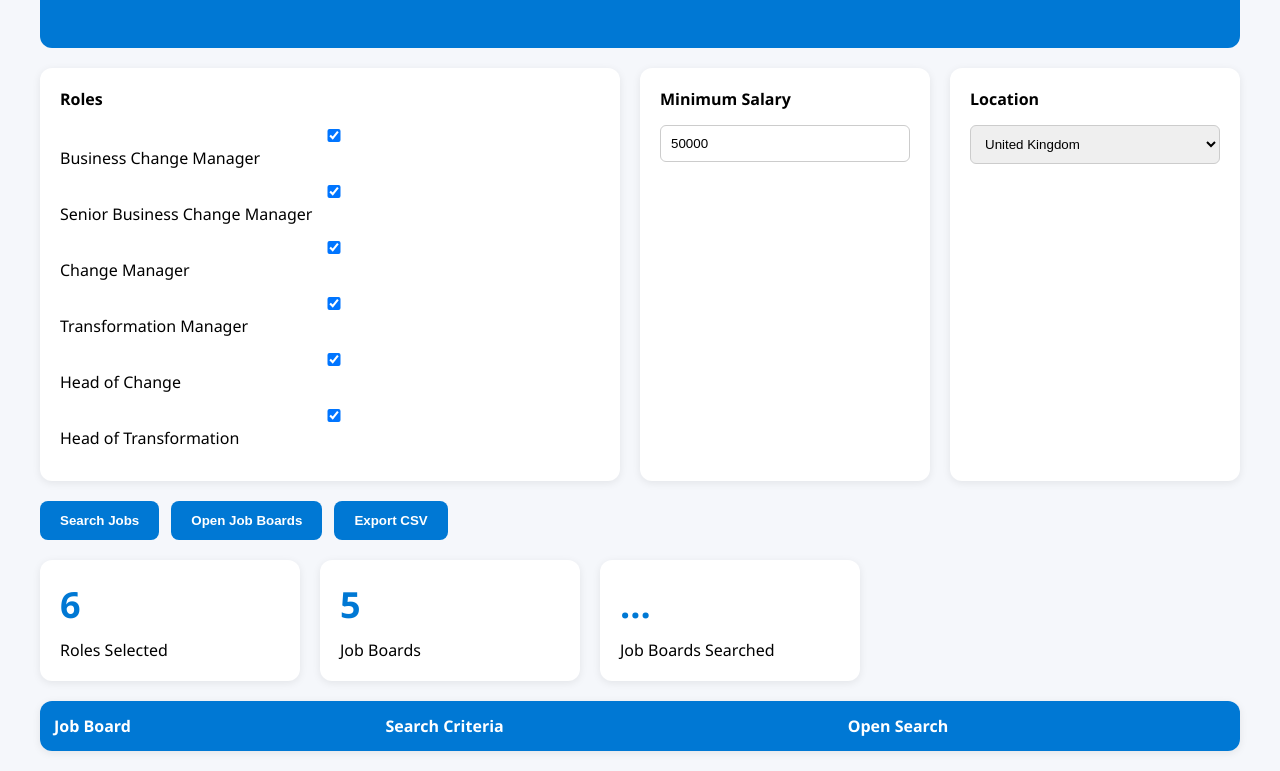
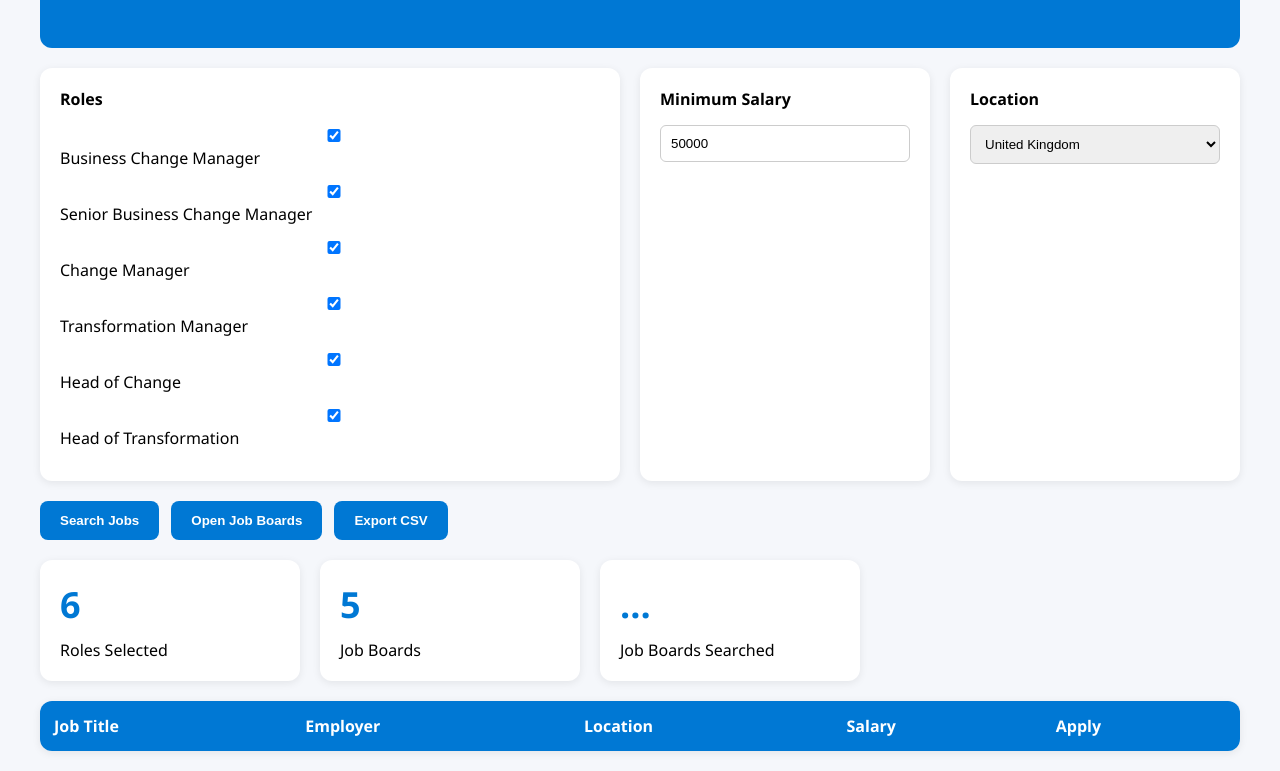
Before and after one commit to damilolaogunleye/business-change-job-finder, a plain HTML site: page index.html in a window 1280 px wide. Shown: the part 139-910 px from the top of the page. Drawn offline with Linux system fonts and the light colour scheme; no server answers.

Commit message:
Update index.html

```diff
--- a/index.html
+++ b/index.html
@@ -119,9 +119,11 @@
 
 <thead>
 <tr>
-<th>Job Board</th>
-<th>Search Criteria</th>
-<th>Open Search</th>
+<th>Job Title</th>
+<th>Employer</th>
+<th>Location</th>
+<th>Salary</th>
+<th>Apply</th>
 </tr>
 </thead>
 
```
